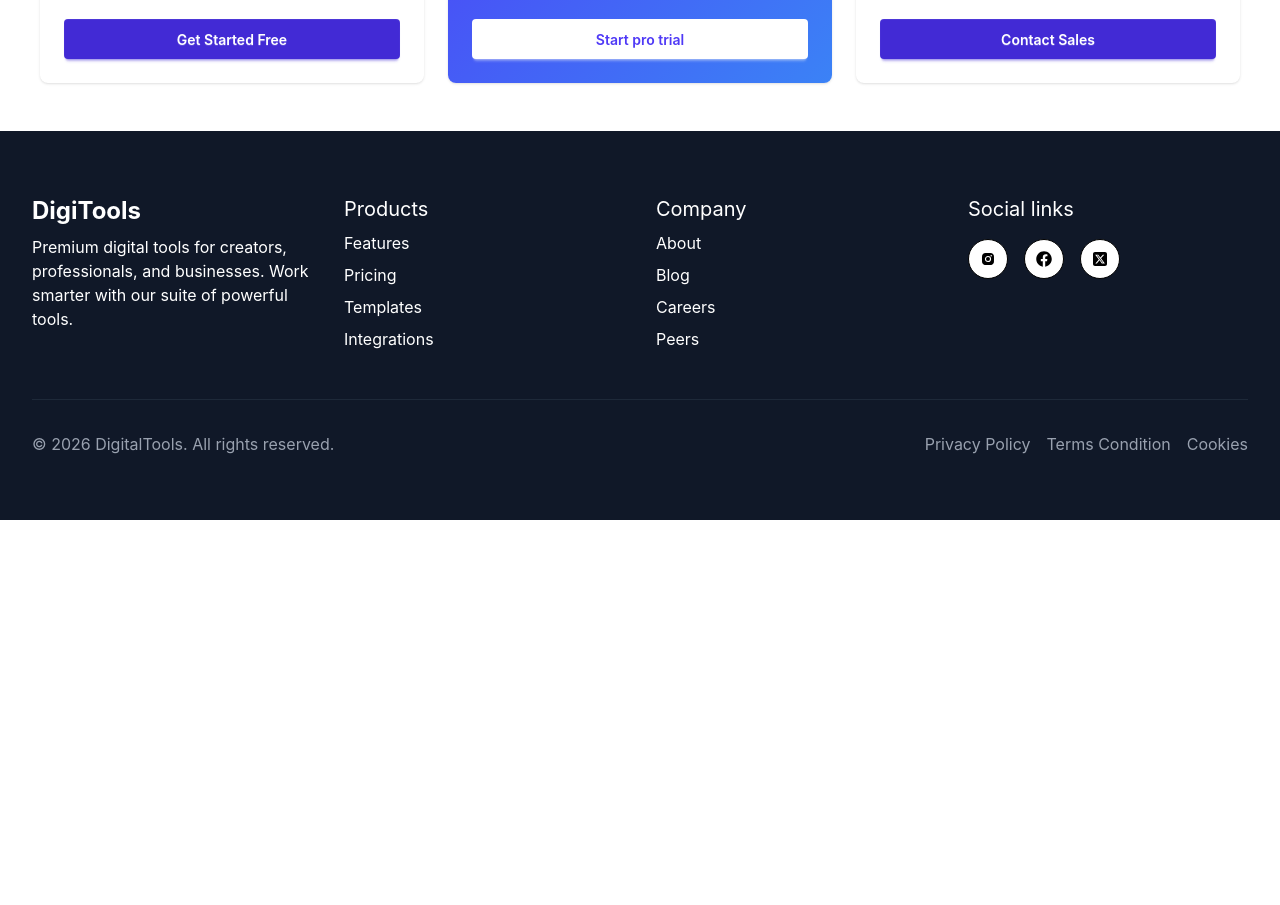
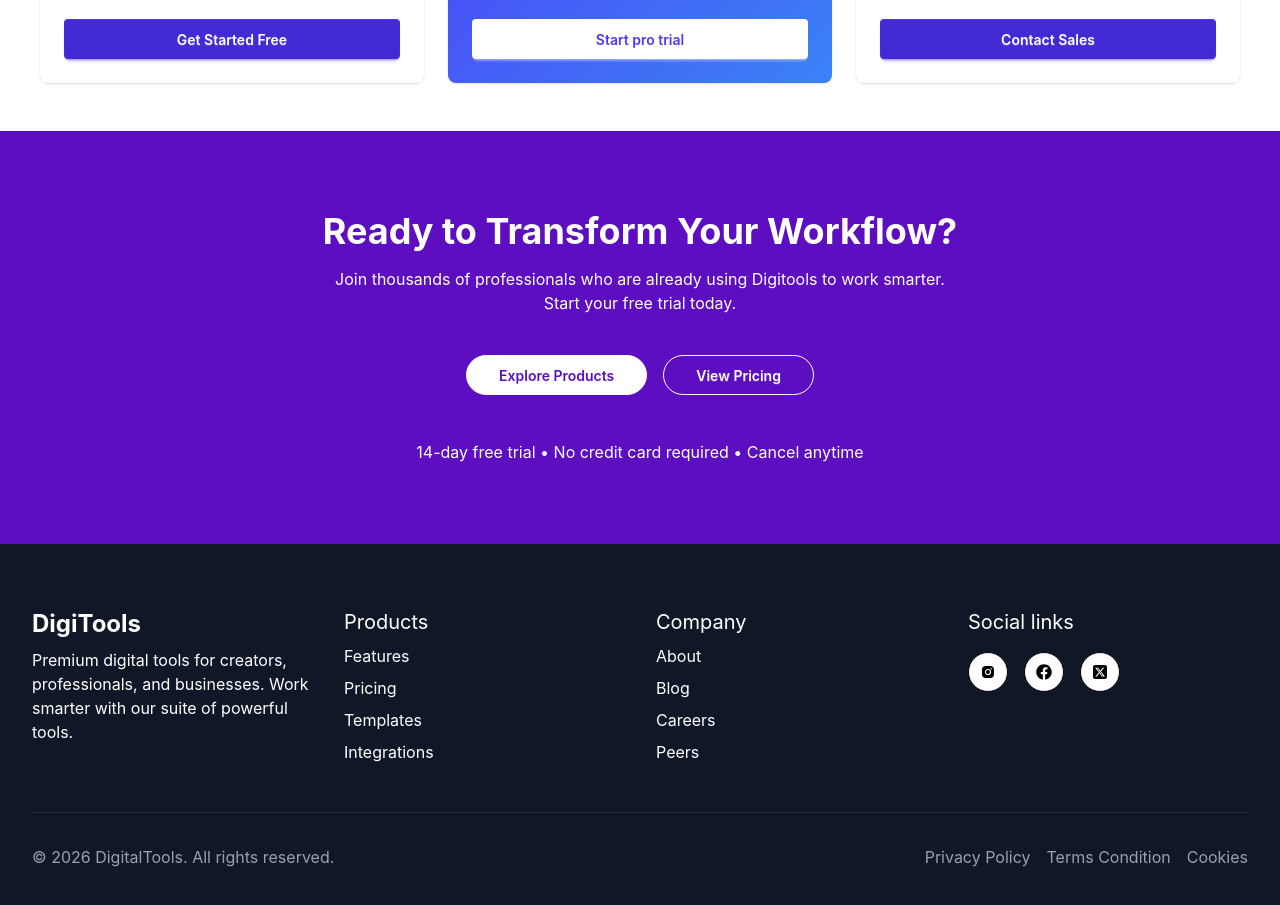
Before and after one commit to Sagor220/Assignment-06, a React (Vite) app: page / in a window 1280 px wide. Shown: the part 3520-4425 px from the top of the page. Before the commit the page ends 4040 px from the top, so only its background shows below. Built offline with nearby package versions, Linux system fonts and the light colour scheme.

Commit message:
every ui styling successfully done.

```diff
--- a/src/App.jsx
+++ b/src/App.jsx
@@ -8,6 +8,7 @@ import ProductsSection from "./Components/ProductsSection";
 import Stats from "./Components/Stats";
 import Steps from "./Components/Steps";
 import Pricing from "./Components/Pricing";
+import OptFooter from "./Components/OptFooter";
 
 const fetchProducts = async () => {
   const res = await fetch("./data/products.json");
@@ -30,7 +31,7 @@ function App() {
       </Suspense>
       <Steps />
       <Pricing />
-
+      <OptFooter />
       <Footer />
     </>
   );
--- /dev/null
+++ b/src/Components/OptFooter.jsx
@@ -0,0 +1,32 @@
+import React from "react";
+
+const OptFooter = () => {
+  return (
+    <div className="text-center bg-violet-800 text-white py-20 space-y-10">
+      <h1 className="text-3xl md:text-4xl font-bold mb-4">
+        Ready to Transform Your Workflow?
+      </h1>
+      <p>
+        Join thousands of professionals who are already using Digitools to work
+        smarter. <br />
+        Start your free trial today.
+      </p>
+      <a
+        className="btn btn-neutral btn-outline text-violet-800 border-white rounded-full mx-2 px-8 bg-white"
+        href="#cards"
+      >
+        Explore Products
+      </a>
+      <a
+        className="btn btn-neutral btn-outline text-white border-white rounded-full mx-2 px-8 bg-violet-800"
+        href="#pricing"
+      >
+        View Pricing
+      </a>
+      <button></button>
+      <p>14-day free trial • No credit card required • Cancel anytime</p>
+    </div>
+  );
+};
+
+export default OptFooter;
```
